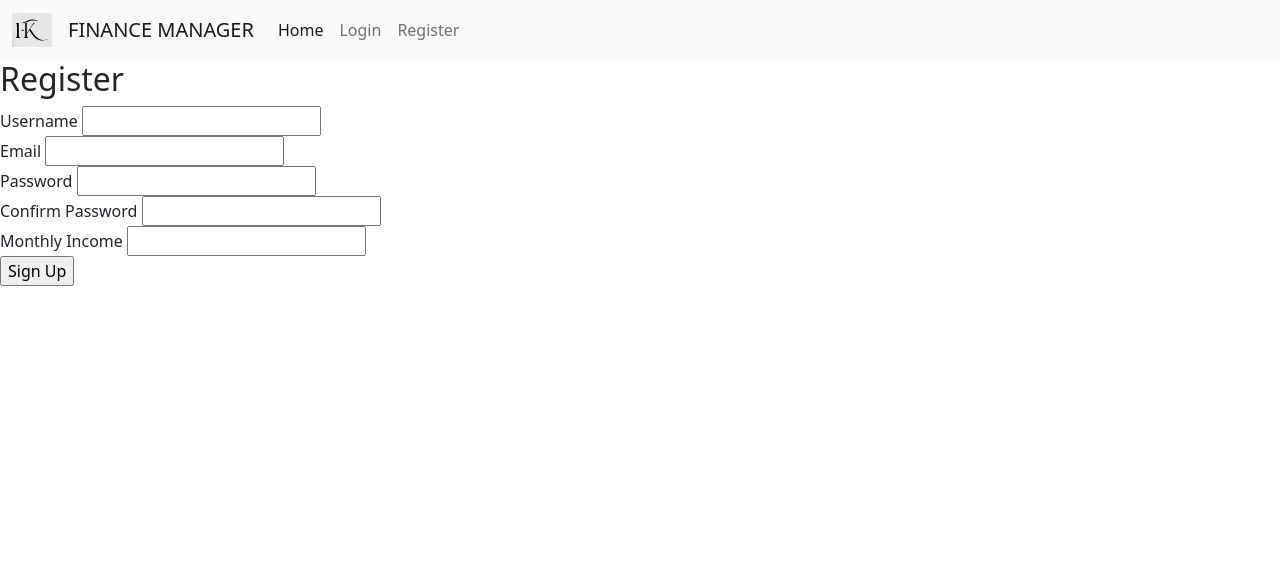
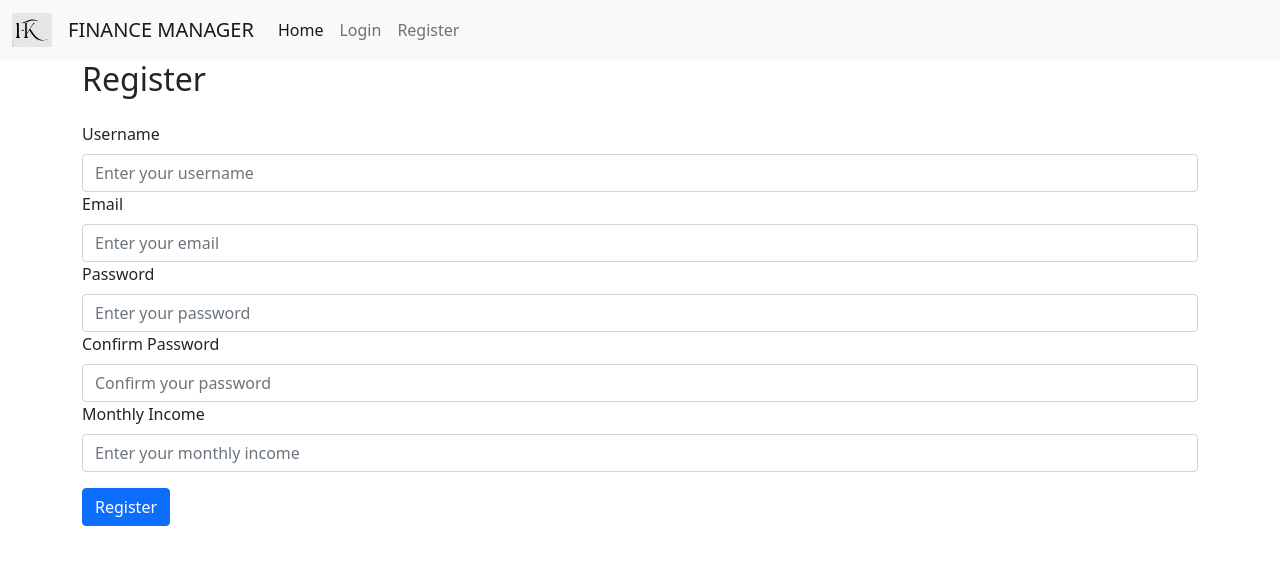
Before and after one commit to anoushazaidii/Flask-Expense_Tracker, a Flask app: page /register in a window 1280 px wide. Shown: the top 565 px of the page. Run offline with Flask 3, Linux system fonts and the light colour scheme.

Commit message:
bootstrap added in forms

```diff
--- a/templates/add_expense.html
+++ b/templates/add_expense.html
@@ -3,7 +3,7 @@
   Add Expense
 {% endblock %}
 {% block content %}
-  <div class="container">
+  <div class="container my-3">
     <h2>Add Expense</h2>
     <form method="POST" action="">
       {{ form.hidden_tag() }}
@@ -20,7 +20,7 @@
         {{ form.category(class="form-control") }}
       </div>
       <div class="form-group">
-        {{ form.submit(class="btn btn-primary") }}
+        {{ form.submit(class="btn btn-primary my-3") }}
       </div>
     </form>
   </div>
--- a/templates/base.html
+++ b/templates/base.html
@@ -36,7 +36,7 @@
                         <a class="nav-link" href="{{url_for('add_expense')}}">Add Expense</a>
                     </li>
                     <li class="nav-item">
-                        <a class="nav-link" href="{{url_for('add_income')}}">Add Income</a>
+                        <a class="nav-link" href="{{url_for('add_income')}}">Add additional income</a>
                     </li>
                     <li class="nav-item">
                         <a class="nav-link" href="{{url_for('set_budget')}}">Set Budget</a>
--- a/templates/register.html
+++ b/templates/register.html
@@ -1,27 +1,31 @@
 {% extends "base.html" %}
 {% block title %}Register{% endblock %}
 {% block content %}
+<div class="container">
     <h2>Register</h2>
-<form method="POST" action="{{ url_for('register') }}">
+    <form method="POST" action="{{ url_for('register') }}" class="mt-4">
         {{ form.hidden_tag() }}
-    <div>
-        {{ form.username.label }} {{ form.username }}
+        <div class="form-group">
+            {{ form.username.label(class="form-label") }}
+            {{ form.username(class="form-control", placeholder="Enter your username") }}
         </div>
-    <div>
-        {{ form.email.label }} {{ form.email }}
+        <div class="form-group">
+            {{ form.email.label(class="form-label") }}
+            {{ form.email(class="form-control", placeholder="Enter your email") }}
         </div>
-    <div>
-        {{ form.password.label }} {{ form.password }}
+        <div class="form-group">
+            {{ form.password.label(class="form-label") }}
+            {{ form.password(class="form-control", placeholder="Enter your password") }}
         </div>
-
-    <div>
-        {{ form.confirm_password.label }} {{ form.confirm_password }}
+        <div class="form-group">
+            {{ form.confirm_password.label(class="form-label") }}
+            {{ form.confirm_password(class="form-control", placeholder="Confirm your password") }}
         </div>
-    <div>
-        {{ form.monthly_income.label }} {{ form.monthly_income }}
+        <div class="form-group">
+            {{ form.monthly_income.label(class="form-label") }}
+            {{ form.monthly_income(class="form-control", placeholder="Enter your monthly income") }}
         </div>
-    <div>
-        {{ form.submit }}
+        <button type="submit" class="btn btn-primary my-3">Register</button>
+    </form>
 </div>
-</form>
 {% endblock %}
```
Also changed, not shown: templates/add_income.html (+4 -4 lines), templates/login.html (+14 -10 lines), templates/reports.html (+39 -7 lines), instance/finance.db. Lines whose indentation alone changed are shown as unchanged.
